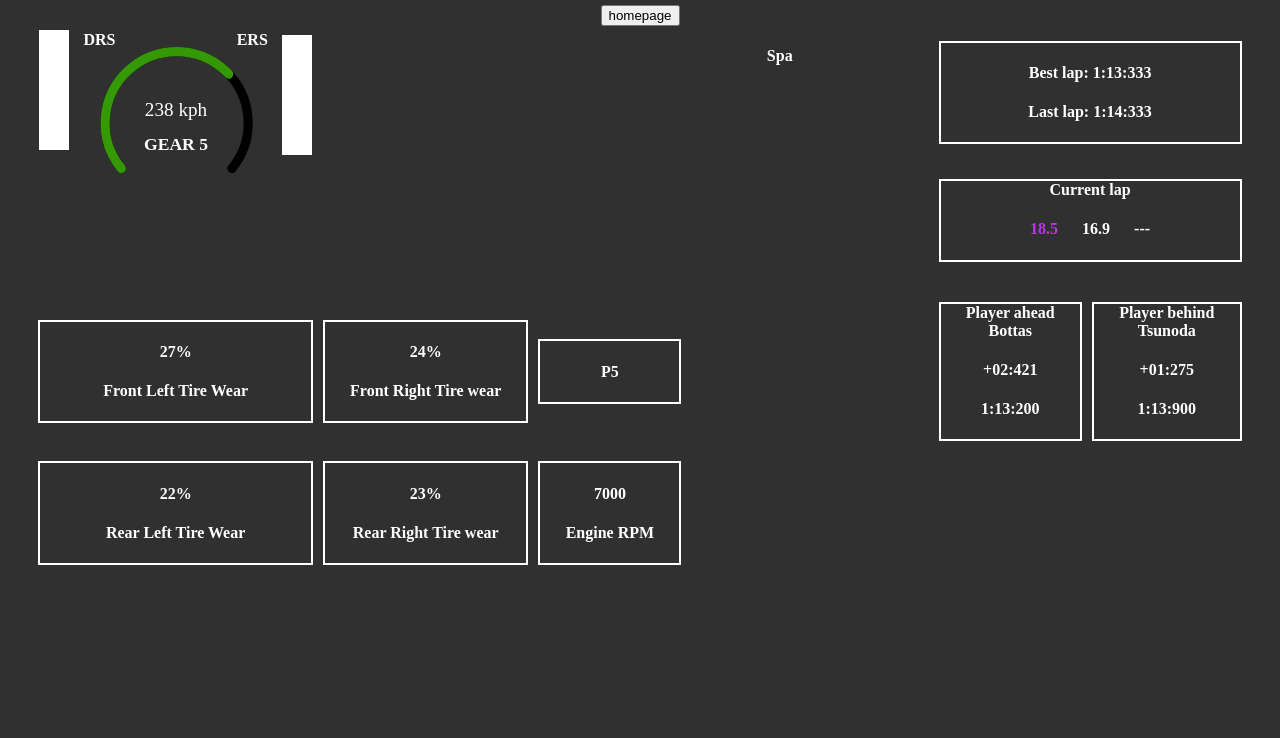
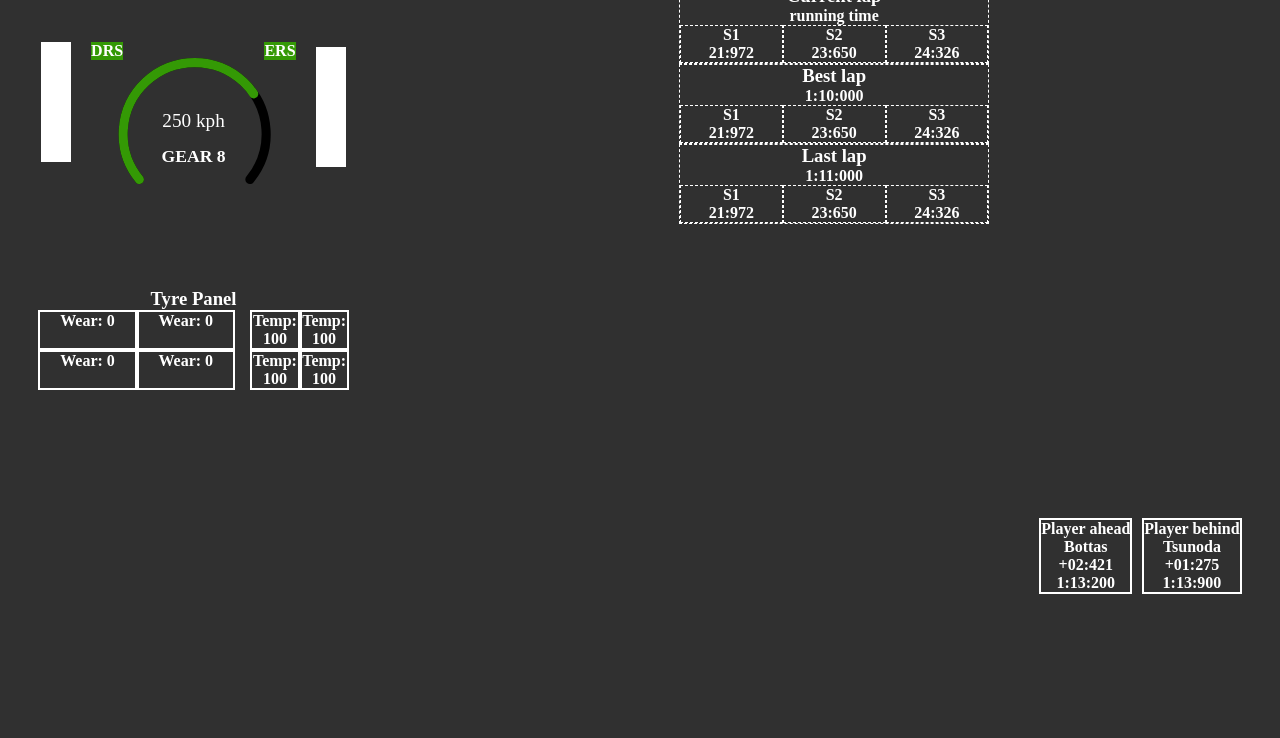
Before and after one commit to nojusbuc/formula1_project, a website: page interface/live_telemetry/telem.html in a window 1280 px wide. Shown: the part 62-800 px from the top of the page. Drawn offline with nearby package versions, Linux system fonts and the light colour scheme.

Commit message:
started working on sectors, will change node to flask

```diff
--- a/interface/live_telemetry/telem-data.json
+++ b/interface/live_telemetry/telem-data.json
@@ -1 +1 @@
-"{\"speed\": 238, \"throttle\": 0.0, \"brake\": 0.0, \"gear\": 5, \"engineRPM\": 12698, \"drs\": 0, \"frontLeftTireWear\": null, \"frontRightTireWear\": null, \"RearLeftTireWear\": null, \"RearRightTireWear\": null, \"carPosition\": null, \"lastLapTime\": null, \"bestLapTime\": null, \"sector1Time\": null, \"sector2Time\": null}"
+"{\"speed\": 250, \"throttle\": 0.0, \"brake\": 0.0, \"gear\": 8, \"engineRPM\": 8556, \"drs\": 1, \"tyreWear\": [0.0, 0.0, 0.0, 0.0], \"carPosition\": null, \"lastLapTime\": null, \"bestLapTime\": null, \"sector1Time\": null, \"sector2Time\": null, \"ersActivated\": true, \"tyreSurfaceTemps\": [100, 100, 100, 100]}"
--- a/interface/live_telemetry/telem.html
+++ b/interface/live_telemetry/telem.html
@@ -19,17 +19,14 @@
             <button class="back-to-homepage" onclick="stopReceivingData()" type="button">homepage</button>
         </div>
         <div class="container">
+
             <div class="main-info">
                 <div class="drs-box">
-
-
                     <h4 class="drs-header">
                         DRS
                     </h4>
                 </div>
                 <div class="ers-box">
-
-
                     <h4 class="ers-header">
                         ERS
                     </h4>
@@ -43,17 +40,11 @@
                                                        A55,55 0 1,1 140,90" style="fill:none;" />
                         </svg>
                     </div>
-
-
                 </div>
-
                 <div class="speed-box">
-
                     <p class="number speed-header">54</p>
                 </div>
-
                 <div class="throttle-box">
-
                     <svg class="throttle-rect-svg" width="30" height="120">
                         <rect class="throttle-rect" width="30" height="120" fill="#34cc0a" y="0%" stroke="#fff"
                             stroke-width="2px" />
@@ -61,15 +52,6 @@
                     <svg width="30" height="120">
                         <rect width="30" height="120" fill="#fff" y="0%" />
                     </svg>
-
-                    <!-- <svg class="throttle-rect-svg" width="60" height="280" viewBox="0 0 100 100">
-                        <rect class="throttle-rect" width="60" height="280" fill="#34cc0a" y="0%" stroke="#fff"
-                            stroke-width="2px" />
-                    </svg>
-                    <svg width="60" height="280" viewBox="0 0 100 100">
-                        <rect width="60" height="280" fill="#fff" y="0%" />
-                    </svg> -->
-
                 </div>
                 <div class="brake-box">
                     <svg class="brake-rect-svg" width="30" height="120">
@@ -79,74 +61,112 @@
                     <svg width="30" height="120">
                         <rect width="30" height="120" fill="#fff" y="0%" />
                     </svg>
-
                 </div>
                 <div class="gear-box">
                     <h4 class="gear-count gear-header">4</h4>
-                    <!-- <h4 class="gear-header">Gear</h4> -->
                 </div>
-
-            </div>
-
-            <div class="front-left-tire-box">
-
-                <h4 class="front-left-tire-wear-count">27%</h4>
-                <h4 class="front-left-tire-header">Front Left Tire Wear</h4>
-            </div>
-            <div class="front-right-tire-box">
-                <h4 class="front-right-tire-wear-count">24%</h4>
-
-                <h4 class="front-right-tire-header">Front Right Tire wear</h4>
-
-            </div>
-            <div class="position-box">
-
-                <h4 class="position-count">P5</h4>
 
 
             </div>
-            <div class="rear-left-tire-box">
-                <h4 class="rear-left-tire-wear-count">22%</h4>
+            <div class="tyre-panel">
+                <h3 class="tyre-header">Tyre Panel</h3>
+                <div class="tyre-grid">
+                    <div class="tyre-wear-boxes">
+                        <div class="tyre-box">
+                            <h4 class="tyre-wear-count">Wear: 27%</h4>
+                        </div>
+                        <div class="tyre-box">
+                            <h4 class="tyre-wear-count">Wear: 24%</h4>
+                        </div>
+                        <div class="tyre-box">
+                            <h4 class="tyre-wear-count">Wear: 22%</h4>
+                        </div>
+                        <div class="tyre-box">
+                            <h4 class="tyre-wear-count">Wear: 23%</h4>
+                        </div>
+                    </div>
 
-                <h4 class="rear-left-tire-header">Rear Left Tire Wear</h4>
+                    <div class="tyre-temp-box">
+                        <h4 class="tyre-surface-temp">91 C</h4>
+                        <h4 class="tyre-surface-temp">93 C</h4>
+                        <h4 class="tyre-surface-temp">95 C</h4>
+                        <h4 class="tyre-surface-temp">96 C</h4>
 
-            </div>
-            <div class="rear-right-tire-box">
-                <h4 class="rear-right-tire-wear-count">23%</h4>
-
-                <h4 class="rear-right-tire-header">Rear Right Tire wear</h4>
-
-            </div>
-            <div class="engine-rpm-box">
-                <h4 class="engine-rpm-count">7000</h4>
-
-                <h4 class="engine-rpm-header">Engine RPM</h4>
-
+                    </div>
+                </div>
             </div>
 
-            <div class="lap-times">
-                <h4 class="best-lap">Best lap: <span class="best-lap-number">1:13:333</span></h4>
-                <h4 class="last-lap">Last lap: <span class="last-lap-number">1:14:333</span></h4>
-
-            </div>
-            <div class="current-lap-sectors">
-                <h4 class="current-lap-header">Current lap</h4>
-                <div class="sectors">
-                    <div class="sector1-time sector-time">
-                        <h4 class="sector sector1-time-num best-time">18.5</h4>
-                    </div>
-                    <div class="sector2-time sector-time">
-                        <h4 class="sector sector2-time-num">16.9</h4>
-
-                    </div>
-                    <div class="sector3-time sector-time">
-                        <h4 class="sector sector3-time-num">---</h4>
-
+            <div class="lap-data">
+                <div class="current-lap lap-element">
+                    <h3 class="lap-header">Current lap</h3>
+                    <h4 class="time">running time</h4>
+                    <div class="sectors">
+                        <div class="current-sector s1 sector">
+                            <h4 class="sector-heading">S1</h4>
+                            <h4 class="sector-time current">21:972</h4>
+                        </div>
+                        <div class="current-sector s2 sector">
+                            <h4 class="sector-heading">S2</h4>
+                            <h4 class="sector-time current">23:650</h4>
+                        </div>
+                        <div class="current-sector s3 sector">
+                            <h4 class="sector-heading">S3</h4>
+                            <h4 class="sector-time current">24:326</h4>
+                        </div>
                     </div>
 
+
                 </div>
+                <div class="best-lap lap-element">
+                    <h3 class="lap-header">Best lap</h3>
 
+                    <h4 class="best-lap-time">1:10:000</h4>
+                    <div class="sectors">
+                        <div class="best-sector s1 sector">
+                            <h4 class="sector-heading">S1</h4>
+                            <h4 class="sector-time best">21:972</h4>
+                        </div>
+                        <div class="best-sector s2 sector">
+                            <h4 class="sector-heading">S2</h4>
+                            <h4 class="sector-time best">23:650</h4>
+                        </div>
+                        <div class="best-sector s3 sector">
+                            <h4 class="sector-heading">S3</h4>
+                            <h4 class="sector-time best">24:326</h4>
+                        </div>
+                    </div>
+                </div>
+                <div class="last-lap lap-element">
+                    <h3 class="lap-header">Last lap</h3>
+
+                    <h4 class="last-lap-time">1:11:000</h4>
+                    <div class="sectors">
+                        <div class="last-sector s1 sector">
+                            <h4 class="sector-heading">S1</h4>
+                            <h4 class="sector-time last">21:972</h4>
+                        </div>
+                        <div class="last-sector s2 sector">
+                            <h4 class="sector-heading">S2</h4>
+                            <h4 class="sector-time last">23:650</h4>
+                        </div>
+                        <div class="last-sector s3 sector">
+                            <h4 class="sector-heading">S3</h4>
+                            <h4 class="sector-time last">24:326</h4>
+                        </div>
+                    </div>
+                </div>
             </div>
+
+            <!-- <div class="position-box">
+                <h4 class="position-count">P5</h4>
+            </div> -->
+            <!-- <div class="engine-rpm-box">
+                <h4 class="engine-rpm-count">7000</h4>
+                <h4 class="engine-rpm-header">Engine RPM</h4>
+            </div> -->
+
+
+
 
             <div class="player-ahead">
                 <h4 class="player-ahead-header">Player ahead</h4>
@@ -161,10 +181,7 @@
                 <h4 class="player-behind-pace">1:13:900</h4>
             </div>
 
-            <div class="img-div">
 
-                <h4 class="circuit-name">Spa</h4>
-            </div>
 
 
 
--- a/interface/live_telemetry/telemetry.css
+++ b/interface/live_telemetry/telemetry.css
@@ -1,3 +1,8 @@
+* {
+    margin: 0;
+    padding: 0;
+}
+
 :root {
     --right-rotation: '0deg';
     --left-rotation: '0deg';
@@ -18,13 +23,14 @@ body {
 
 .container {
     display: grid;
-    /* grid-template-columns: repeat(9, 1fr); */
-    /* grid-template-rows: repeat(6, 1fr); */
+    grid-template-columns: repeat(3, 1fr);
+    grid-template-rows: repeat(2, 1fr);
     align-items: center;
     text-align: center;
     grid-row-gap: 20px;
     grid-column-gap: 10px;
     height: 20vh;
+    row-gap: 40%;
 
 }
 
@@ -40,8 +46,45 @@ body {
     row-gap: 5%;
     align-items: center;
     justify-items: center;
+    grid-row: 1/2;
+    grid-column: 1/2;
 
 
+}
+
+.tyre-panel {
+    grid-row: 2/3;
+    grid-column: 1/2;
+
+}
+
+.tyre-grid {
+    display: grid;
+    grid-template-columns: 2fr 1fr;
+    column-gap: 5%;
+}
+
+.tyre-wear-boxes {
+    display: grid;
+    grid-template-columns: repeat(2, 1fr);
+}
+
+.tyre-header {
+    text-align: center;
+}
+
+.tyre-box {
+
+    border: 2px solid white;
+}
+
+.tyre-temp-box {
+    display: grid;
+    grid-template-columns: repeat(2, 1fr);
+}
+
+.tyre-surface-temp {
+    border: 2px solid white;
 }
 
 .header {
@@ -61,6 +104,10 @@ body {
     text-align: center;
     grid-row: 1/2;
     grid-column: 4/5;
+}
+
+.activated {
+    background-color: #349905;
 }
 
 .speed-box {
@@ -253,38 +300,13 @@ path {
 
 
 
-
-
-
-.front-left-tire-box {
-    grid-row: 4/5;
-    grid-column: 1/2;
-    border: 2px solid white;
-}
-
-.front-right-tire-box {
-    grid-row: 4/5;
-    grid-column: 2/3;
-    border: 2px solid white;
-}
-
 .position-box {
     grid-row: 4/5;
     grid-column: 3/4;
     border: 2px solid white;
 }
 
-.rear-left-tire-box {
-    grid-row: 5/6;
-    grid-column: 1/2;
-    border: 2px solid white;
-}
 
-.rear-right-tire-box {
-    grid-row: 5/6;
-    grid-column: 2/3;
-    border: 2px solid white;
-}
 
 .engine-rpm-box {
     grid-row: 5/6;
@@ -292,46 +314,24 @@ path {
     border: 2px solid white;
 }
 
-.lap-times {
+.lap-data {
     grid-row: 1/2;
-    grid-column: 8/10;
-    border: 2px solid white;
-
+    grid-column: 3/4;
+    display: grid;
 }
 
-.best-lap {}
-
-.best-lap-number {}
-
-.last-lap {}
-
-.last-lap-number {}
-
-.current-lap-sectors {
-    grid-row: 2/3;
-    grid-column: 8/10;
-    border: 2px solid white;
-
-}
-
-
-
-.current-lap-header {
-    text-align: center;
-    margin: 0;
+.lap-element {
+    border: dashed 1px white;
 }
 
 .sectors {
-    text-align: center;
+    display: grid;
+    grid-template-columns: repeat(3, 1fr);
 }
 
-.sector-time {
-    text-align: center;
-    display: inline-block;
-    margin: 0 10px;
+.sector {
+    border: dashed 1px white;
 }
-
-.sector {}
 
 .player-ahead {
     grid-row: 4/5;
--- a/interface/live_telemetry/telemetry.js
+++ b/interface/live_telemetry/telemetry.js
@@ -10,16 +10,27 @@ const throttleRect = document.querySelector('.throttle-rect')
 const brakeRect = document.querySelector('.brake-rect')
 
 
+// variable for color calculator
+// const f = chroma.scale(['green', 'yellow', 'red']);
+
+// tyres variables
+const tyreBoxes = document.querySelectorAll('.tyre-box')
+const tyreWearCounts = document.querySelectorAll('.tyre-wear-count')
+const tyreSurfaceTemps = document.querySelectorAll('.tyre-surface-temp')
+
+// variables for drs
+
+const drsBox = document.querySelector('.drs-box')
+
+//variables for ers
+const ersBox = document.querySelector('.ers-box')
+
 
 let counter = 0;
 const cnt = document.querySelector('.speed')
 const throttleElement = document.querySelector('.throttle')
 const brakeElement = document.querySelector('.brake')
 const gearElement = document.querySelector('.gear-count')
-const frontLeftTireWearElement = document.querySelector('.frontleft-tire-wear-count')
-const frontRightTireWearElement = document.querySelector('.front-right-tire-wear-count')
-const rearLeftTireWearElement = document.querySelector('.rear-left-tire-wear-count')
-const rearRightTireWearElement = document.querySelector('.rear-right-tire-wear-count')
 const positionElement = document.querySelector('.position-count')
 const engineRPMElement = document.querySelector('.engine-rpm-count')
 const bestLapElement = document.querySelector('.best-lap-count')
@@ -40,6 +51,10 @@ setInterval(async () => {
     updateThrottle(JSON.parse(data)['throttle'])
     updateBrake(JSON.parse(data)['brake'])
     updateGear(JSON.parse(data)['gear'])
+    updateDRS(JSON.parse(data)['drs'])
+    updateERS(JSON.parse(data)['ersActivated'])
+    updateTyreWear(JSON.parse(data)['tyreWear'])
+    updateTyreTemps(JSON.parse(data)['tyreSurfaceTemps'])
 
 }, 100)
 
@@ -72,3 +87,39 @@ function updateBrake(brake) {
 function updateGear(gear) {
     gearElement.textContent = 'GEAR ' + gear
 }
+
+const tyreColorCalculator = (percentage, tyreElement) => {
+
+}
+
+const updateDRS = (drs) => {
+    if (drs == 1) {
+        drsBox.style.backgroundColor = '#349905'
+    } else {
+        drsBox.style.backgroundColor = ""
+    }
+}
+
+const updateERS = (ers) => {
+    if (ers == true) {
+        ersBox.style.backgroundColor = '#349905'
+    } else {
+        ersBox.style.backgroundColor = ""
+    }
+}
+
+const updateTyreWear = (tyreWear) => {
+
+
+    for (let i = 0; i < 4; i++) {
+        tyreWearCounts[i].textContent = `Wear: ${tyreWear[i]}`
+    }
+
+
+}
+
+const updateTyreTemps = (tyreTemps) => {
+    for (let i = 0; i < 4; i++) {
+        tyreSurfaceTemps[i].textContent = `Temp: ${tyreTemps[i]}`
+    }
+}
--- a/package.json
+++ b/package.json
@@ -9,6 +9,7 @@
   "author": "",
   "license": "ISC",
   "dependencies": {
+    "chroma-js": "^2.4.2",
     "express": "^4.18.1",
     "python-shell": "^3.0.1",
     "sqlite3": "^5.0.9"
```
Also changed, not shown: main.js (+11 -1 lines), 5 other files.
